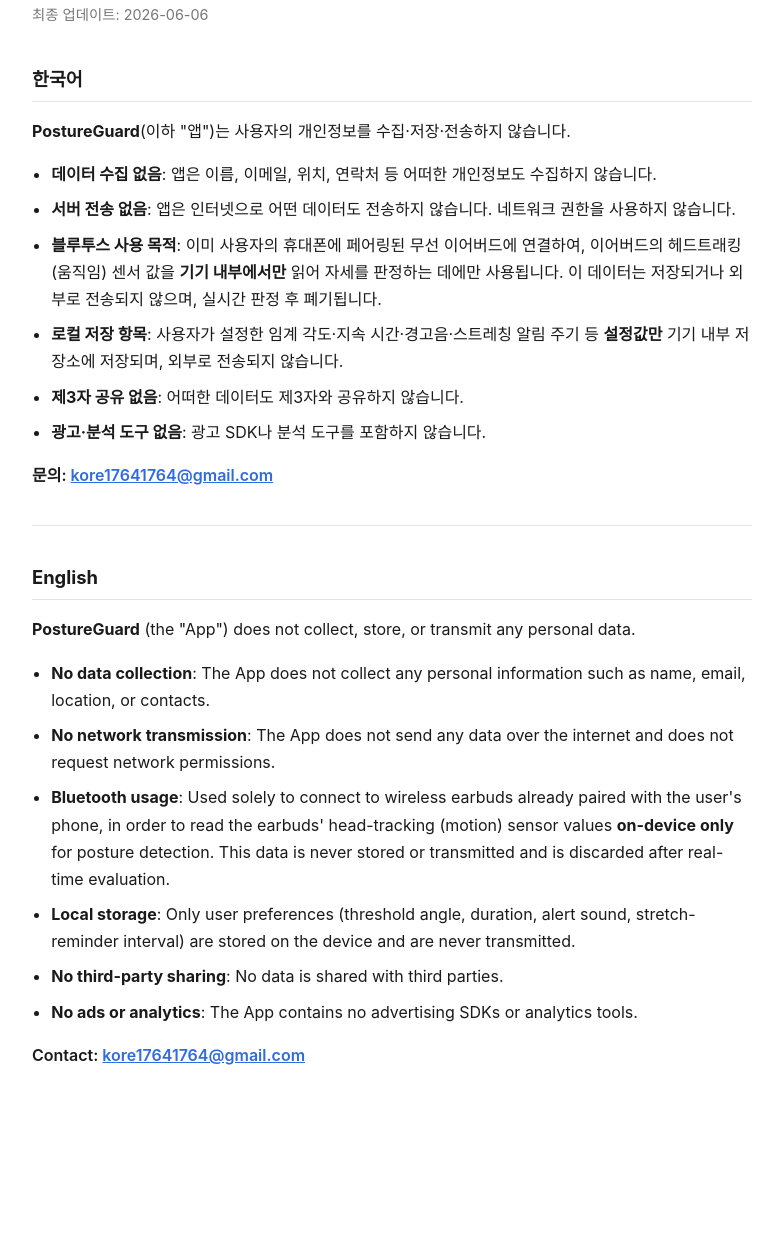
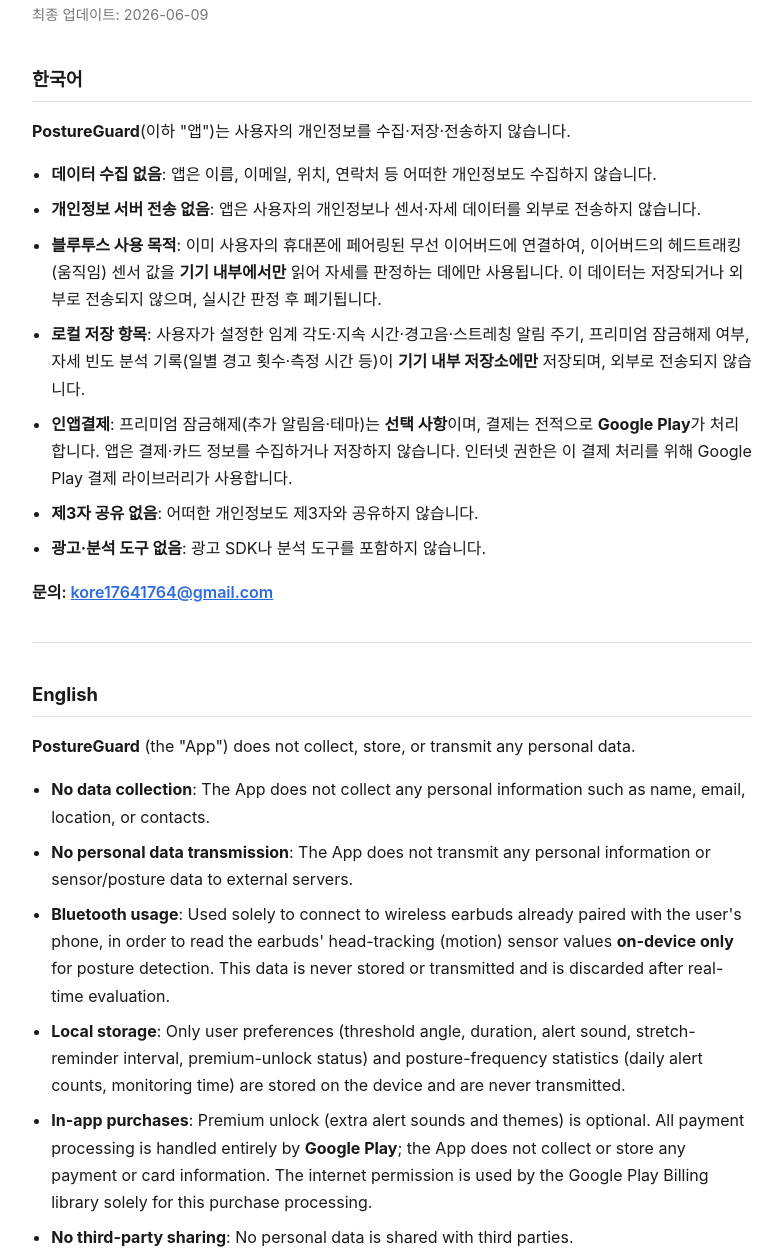
Before and after one commit to kore17641764-oss/postureguard-privacy, a plain HTML site: page index.html in a window 1280 px wide. Shown: the part 100-1354 px from the top of the page, without its empty margins (248-1031 px from the left). Before the commit the page ends 1249 px from the top, so only its background shows below. Drawn offline with Linux system fonts and the light colour scheme.

Commit message:
개인정보 처리방침 업데이트

```diff
--- a/index.html
+++ b/index.html
@@ -35,16 +35,17 @@
 </head>
 <body>
     <h1>PostureGuard 개인정보처리방침 / Privacy Policy</h1>
-    <p class="updated">최종 업데이트: 2026-06-06</p>
+    <p class="updated">최종 업데이트: 2026-06-09</p>
 
     <h2>한국어</h2>
     <p><strong>PostureGuard</strong>(이하 "앱")는 사용자의 개인정보를 수집·저장·전송하지 않습니다.</p>
     <ul>
         <li><strong>데이터 수집 없음</strong>: 앱은 이름, 이메일, 위치, 연락처 등 어떠한 개인정보도 수집하지 않습니다.</li>
-        <li><strong>서버 전송 없음</strong>: 앱은 인터넷으로 어떤 데이터도 전송하지 않습니다. 네트워크 권한을 사용하지 않습니다.</li>
+        <li><strong>개인정보 서버 전송 없음</strong>: 앱은 사용자의 개인정보나 센서·자세 데이터를 외부로 전송하지 않습니다.</li>
         <li><strong>블루투스 사용 목적</strong>: 이미 사용자의 휴대폰에 페어링된 무선 이어버드에 연결하여, 이어버드의 헤드트래킹(움직임) 센서 값을 <strong>기기 내부에서만</strong> 읽어 자세를 판정하는 데에만 사용됩니다. 이 데이터는 저장되거나 외부로 전송되지 않으며, 실시간 판정 후 폐기됩니다.</li>
-        <li><strong>로컬 저장 항목</strong>: 사용자가 설정한 임계 각도·지속 시간·경고음·스트레칭 알림 주기 등 <strong>설정값만</strong> 기기 내부 저장소에 저장되며, 외부로 전송되지 않습니다.</li>
-        <li><strong>제3자 공유 없음</strong>: 어떠한 데이터도 제3자와 공유하지 않습니다.</li>
+        <li><strong>로컬 저장 항목</strong>: 사용자가 설정한 임계 각도·지속 시간·경고음·스트레칭 알림 주기, 프리미엄 잠금해제 여부, 자세 빈도 분석 기록(일별 경고 횟수·측정 시간 등)이 <strong>기기 내부 저장소에만</strong> 저장되며, 외부로 전송되지 않습니다.</li>
+        <li><strong>인앱결제</strong>: 프리미엄 잠금해제(추가 알림음·테마)는 <strong>선택 사항</strong>이며, 결제는 전적으로 <strong>Google Play</strong>가 처리합니다. 앱은 결제·카드 정보를 수집하거나 저장하지 않습니다. 인터넷 권한은 이 결제 처리를 위해 Google Play 결제 라이브러리가 사용합니다.</li>
+        <li><strong>제3자 공유 없음</strong>: 어떠한 개인정보도 제3자와 공유하지 않습니다.</li>
         <li><strong>광고·분석 도구 없음</strong>: 광고 SDK나 분석 도구를 포함하지 않습니다.</li>
     </ul>
     <p class="contact">문의: <a href="mailto:kore17641764@gmail.com">kore17641764@gmail.com</a></p>
@@ -55,10 +56,11 @@
     <p><strong>PostureGuard</strong> (the "App") does not collect, store, or transmit any personal data.</p>
     <ul>
         <li><strong>No data collection</strong>: The App does not collect any personal information such as name, email, location, or contacts.</li>
-        <li><strong>No network transmission</strong>: The App does not send any data over the internet and does not request network permissions.</li>
+        <li><strong>No personal data transmission</strong>: The App does not transmit any personal information or sensor/posture data to external servers.</li>
         <li><strong>Bluetooth usage</strong>: Used solely to connect to wireless earbuds already paired with the user's phone, in order to read the earbuds' head-tracking (motion) sensor values <strong>on-device only</strong> for posture detection. This data is never stored or transmitted and is discarded after real-time evaluation.</li>
-        <li><strong>Local storage</strong>: Only user preferences (threshold angle, duration, alert sound, stretch-reminder interval) are stored on the device and are never transmitted.</li>
-        <li><strong>No third-party sharing</strong>: No data is shared with third parties.</li>
+        <li><strong>Local storage</strong>: Only user preferences (threshold angle, duration, alert sound, stretch-reminder interval, premium-unlock status) and posture-frequency statistics (daily alert counts, monitoring time) are stored on the device and are never transmitted.</li>
+        <li><strong>In-app purchases</strong>: Premium unlock (extra alert sounds and themes) is optional. All payment processing is handled entirely by <strong>Google Play</strong>; the App does not collect or store any payment or card information. The internet permission is used by the Google Play Billing library solely for this purchase processing.</li>
+        <li><strong>No third-party sharing</strong>: No personal data is shared with third parties.</li>
         <li><strong>No ads or analytics</strong>: The App contains no advertising SDKs or analytics tools.</li>
     </ul>
     <p class="contact">Contact: <a href="mailto:kore17641764@gmail.com">kore17641764@gmail.com</a></p>
```
